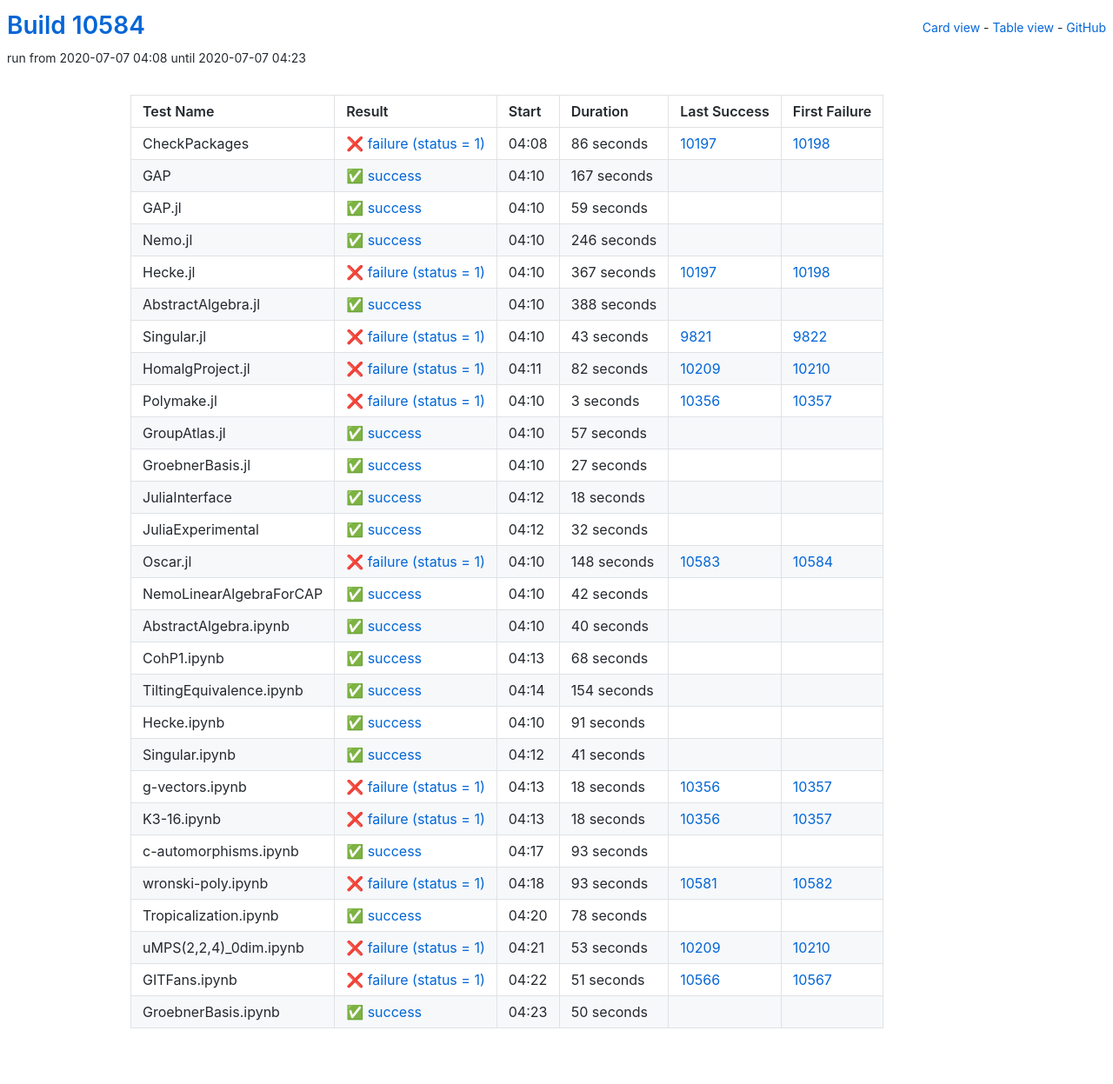
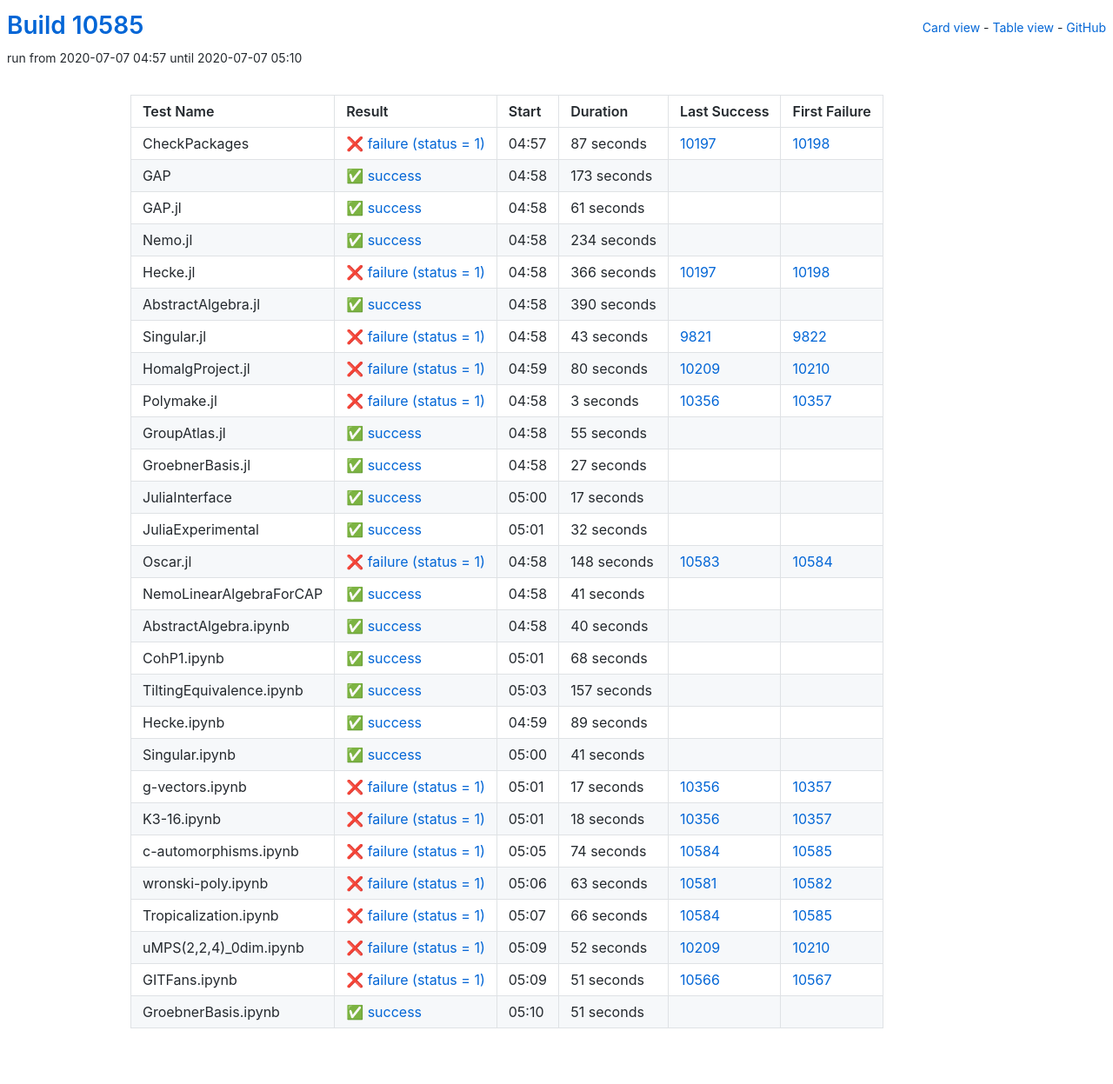
Before and after one commit to oscar-system/oscar-ci-status, a Jekyll site: the page built from table.html, in a window 1280 px wide. Shown: the whole page at 87% size. Built offline with Jekyll 4.4.1, drawn with Linux system fonts in a browser that asks for light colours.

Commit message:
Build #10585

```diff
--- a/_data/ci.yml
+++ b/_data/ci.yml
@@ -1,6 +1,6 @@
 ---
-build: 10584
-build_url: https://oscarci.mathematik.uni-kl.de/job/oscar/10584/
+build: 10585
+build_url: https://oscarci.mathematik.uni-kl.de/job/oscar/10585/
 job: oscar
 organization: oscar-system
 repo: oscar-ci-status
@@ -8,80 +8,80 @@
 tests:
 - name: CheckPackages
   id: checkpackages
-  log: https://oscarci.mathematik.uni-kl.de/job/oscar/10584/artifact/logs/build-10584/CheckPackages.log
-  start: 2020-07-07 04:08
+  log: https://oscarci.mathematik.uni-kl.de/job/oscar/10585/artifact/logs/build-10585/CheckPackages.log
+  start: 2020-07-07 04:57
   success: false
   exitcode: 1
   status: failure
-  duration: 86
+  duration: 87
   last_success: 10197
   last_success_url: https://oscarci.mathematik.uni-kl.de/job/oscar/10197/
   first_failure: 10198
   first_failure_url: https://oscarci.mathematik.uni-kl.de/job/oscar/10198/
 - name: GAP
   id: gap
-  log: https://oscarci.mathematik.uni-kl.de/job/oscar/10584/artifact/logs/build-10584/GAP.log
-  start: 2020-07-07 04:10
+  log: https://oscarci.mathematik.uni-kl.de/job/oscar/10585/artifact/logs/build-10585/GAP.log
+  start: 2020-07-07 04:58
   success: true
   exitcode: 0
   status: success
-  duration: 167
+  duration: 173
   last_success: false
   last_success_url:
   first_failure: false
   first_failure_url:
 - name: GAP.jl
   id: gap-jl
-  log: https://oscarci.mathematik.uni-kl.de/job/oscar/10584/artifact/logs/build-10584/GAP.jl.log
-  start: 2020-07-07 04:10
+  log: https://oscarci.mathematik.uni-kl.de/job/oscar/10585/artifact/logs/build-10585/GAP.jl.log
+  start: 2020-07-07 04:58
   success: true
   exitcode: 0
   status: success
-  duration: 59
+  duration: 61
   last_success: false
   last_success_url:
   first_failure: false
   first_failure_url:
 - name: Nemo.jl
   id: nemo-jl
-  log: https://oscarci.mathematik.uni-kl.de/job/oscar/10584/artifact/logs/build-10584/Nemo.jl.log
-  start: 2020-07-07 04:10
+  log: https://oscarci.mathematik.uni-kl.de/job/oscar/10585/artifact/logs/build-10585/Nemo.jl.log
+  start: 2020-07-07 04:58
   success: true
   exitcode: 0
   status: success
-  duration: 246
+  duration: 234
   last_success: false
   last_success_url:
   first_failure: false
   first_failure_url:
 - name: Hecke.jl
   id: hecke-jl
-  log: https://oscarci.mathematik.uni-kl.de/job/oscar/10584/artifact/logs/build-10584/Hecke.jl.log
-  start: 2020-07-07 04:10
+  log: https://oscarci.mathematik.uni-kl.de/job/oscar/10585/artifact/logs/build-10585/Hecke.jl.log
+  start: 2020-07-07 04:58
   success: false
   exitcode: 1
   status: failure
-  duration: 367
+  duration: 366
   last_success: 10197
   last_success_url: https://oscarci.mathematik.uni-kl.de/job/oscar/10197/
   first_failure: 10198
   first_failure_url: https://oscarci.mathematik.uni-kl.de/job/oscar/10198/
 - name: AbstractAlgebra.jl
   id: abstractalgebra-jl
-  log: https://oscarci.mathematik.uni-kl.de/job/oscar/10584/artifact/logs/build-10584/AbstractAlgebra.jl.log
-  start: 2020-07-07 04:10
+  log: https://oscarci.mathematik.uni-kl.de/job/oscar/10585/artifact/logs/build-10585/AbstractAlgebra.jl.log
+  start: 2020-07-07 04:58
   success: true
   exitcode: 0
   status: success
-  duration: 388
+  duration: 390
   last_success: false
   last_success_url:
   first_failure: false
   first_failure_url:
 - name: Singular.jl
   id: singular-jl
-  log: https://oscarci.mathematik.uni-kl.de/job/oscar/10584/artifact/logs/build-10584/Singular.jl.log
-  start: 2020-07-07 04:10
+  log: https://oscarci.mathematik.uni-kl.de/job/oscar/10585/artifact/logs/build-10585/Singular.jl.log
+  start: 2020-07-07 04:58
   success: false
   exitcode: 1
   status: failure
@@ -92,20 +92,20 @@
   first_failure_url: https://oscarci.mathematik.uni-kl.de/job/oscar/9822/
 - name: HomalgProject.jl
   id: homalgproject-jl
-  log: https://oscarci.mathematik.uni-kl.de/job/oscar/10584/artifact/logs/build-10584/HomalgProject.jl.log
-  start: 2020-07-07 04:11
+  log: https://oscarci.mathematik.uni-kl.de/job/oscar/10585/artifact/logs/build-10585/HomalgProject.jl.log
+  start: 2020-07-07 04:59
   success: false
   exitcode: 1
   status: failure
-  duration: 82
+  duration: 80
   last_success: 10209
   last_success_url: https://oscarci.mathematik.uni-kl.de/job/oscar/10209/
   first_failure: 10210
   first_failure_url: https://oscarci.mathematik.uni-kl.de/job/oscar/10210/
 - name: Polymake.jl
   id: polymake-jl
-  log: https://oscarci.mathematik.uni-kl.de/job/oscar/10584/artifact/logs/build-10584/Polymake.jl.log
-  start: 2020-07-07 04:10
+  log: https://oscarci.mathematik.uni-kl.de/job/oscar/10585/artifact/logs/build-10585/Polymake.jl.log
+  start: 2020-07-07 04:58
   success: false
   exitcode: 1
   status: failure
@@ -116,20 +116,20 @@
   first_failure_url: https://oscarci.mathematik.uni-kl.de/job/oscar/10357/
 - name: GroupAtlas.jl
   id: groupatlas-jl
-  log: https://oscarci.mathematik.uni-kl.de/job/oscar/10584/artifact/logs/build-10584/GroupAtlas.jl.log
-  start: 2020-07-07 04:10
+  log: https://oscarci.mathematik.uni-kl.de/job/oscar/10585/artifact/logs/build-10585/GroupAtlas.jl.log
+  start: 2020-07-07 04:58
   success: true
   exitcode: 0
   status: success
-  duration: 57
+  duration: 55
   last_success: false
   last_success_url:
   first_failure: false
   first_failure_url:
 - name: GroebnerBasis.jl
   id: groebnerbasis-jl
-  log: https://oscarci.mathematik.uni-kl.de/job/oscar/10584/artifact/logs/build-10584/GroebnerBasis.jl.log
-  start: 2020-07-07 04:10
+  log: https://oscarci.mathematik.uni-kl.de/job/oscar/10585/artifact/logs/build-10585/GroebnerBasis.jl.log
+  start: 2020-07-07 04:58
   success: true
   exitcode: 0
   status: success
@@ -140,20 +140,20 @@
   first_failure_url:
 - name: JuliaInterface
   id: juliainterface
-  log: https://oscarci.mathematik.uni-kl.de/job/oscar/10584/artifact/logs/build-10584/JuliaInterface.log
-  start: 2020-07-07 04:12
+  log: https://oscarci.mathematik.uni-kl.de/job/oscar/10585/artifact/logs/build-10585/JuliaInterface.log
+  start: 2020-07-07 05:00
   success: true
   exitcode: 0
   status: success
-  duration: 18
+  duration: 17
   last_success: false
   last_success_url:
   first_failure: false
   first_failure_url:
 - name: JuliaExperimental
   id: juliaexperimental
-  log: https://oscarci.mathematik.uni-kl.de/job/oscar/10584/artifact/logs/build-10584/JuliaExperimental.log
-  start: 2020-07-07 04:12
+  log: https://oscarci.mathematik.uni-kl.de/job/oscar/10585/artifact/logs/build-10585/JuliaExperimental.log
+  start: 2020-07-07 05:01
   success: true
   exitcode: 0
   status: success
@@ -164,8 +164,8 @@
   first_failure_url:
 - name: Oscar.jl
   id: oscar-jl
-  log: https://oscarci.mathematik.uni-kl.de/job/oscar/10584/artifact/logs/build-10584/Oscar.jl.log
-  start: 2020-07-07 04:10
+  log: https://oscarci.mathematik.uni-kl.de/job/oscar/10585/artifact/logs/build-10585/Oscar.jl.log
+  start: 2020-07-07 04:58
   success: false
   exitcode: 1
   status: failure
@@ -176,20 +176,20 @@
   first_failure_url: https://oscarci.mathematik.uni-kl.de/job/oscar/10584/
 - name: NemoLinearAlgebraForCAP
   id: nemolinearalgebraforcap
-  log: https://oscarci.mathematik.uni-kl.de/job/oscar/10584/artifact/logs/build-10584/NemoLinearAlgebraForCAP.log
-  start: 2020-07-07 04:10
+  log: https://oscarci.mathematik.uni-kl.de/job/oscar/10585/artifact/logs/build-10585/NemoLinearAlgebraForCAP.log
+  start: 2020-07-07 04:58
   success: true
   exitcode: 0
   status: success
-  duration: 42
+  duration: 41
   last_success: false
   last_success_url:
   first_failure: false
   first_failure_url:
 - name: AbstractAlgebra.ipynb
   id: abstractalgebra-ipynb
-  log: https://oscarci.mathematik.uni-kl.de/job/oscar/10584/artifact/logs/build-10584/AbstractAlgebra.ipynb.log
-  start: 2020-07-07 04:10
+  log: https://oscarci.mathematik.uni-kl.de/job/oscar/10585/artifact/logs/build-10585/AbstractAlgebra.ipynb.log
+  start: 2020-07-07 04:58
   success: true
   exitcode: 0
   status: success
@@ -200,8 +200,8 @@
   first_failure_url:
 - name: CohP1.ipynb
   id: cohp1-ipynb
-  log: https://oscarci.mathematik.uni-kl.de/job/oscar/10584/artifact/logs/build-10584/CohP1.ipynb.log
-  start: 2020-07-07 04:13
+  log: https://oscarci.mathematik.uni-kl.de/job/oscar/10585/artifact/logs/build-10585/CohP1.ipynb.log
+  start: 2020-07-07 05:01
   success: true
   exitcode: 0
   status: success
@@ -212,32 +212,32 @@
   first_failure_url:
 - name: TiltingEquivalence.ipynb
   id: tiltingequivalence-ipynb
-  log: https://oscarci.mathematik.uni-kl.de/job/oscar/10584/artifact/logs/build-10584/TiltingEquivalence.ipynb.log
-  start: 2020-07-07 04:14
+  log: https://oscarci.mathematik.uni-kl.de/job/oscar/10585/artifact/logs/build-10585/TiltingEquivalence.ipynb.log
+  start: 2020-07-07 05:03
   success: true
   exitcode: 0
   status: success
-  duration: 154
+  duration: 157
   last_success: false
   last_success_url:
   first_failure: false
   first_failure_url:
 - name: Hecke.ipynb
   id: hecke-ipynb
-  log: https://oscarci.mathematik.uni-kl.de/job/oscar/10584/artifact/logs/build-10584/Hecke.ipynb.log
-  start: 2020-07-07 04:10
+  log: https://oscarci.mathematik.uni-kl.de/job/oscar/10585/artifact/logs/build-10585/Hecke.ipynb.log
+  start: 2020-07-07 04:59
   success: true
   exitcode: 0
   status: success
-  duration: 91
+  duration: 89
   last_success: false
   last_success_url:
   first_failure: false
   first_failure_url:
 - name: Singular.ipynb
   id: singular-ipynb
-  log: https://oscarci.mathematik.uni-kl.de/job/oscar/10584/artifact/logs/build-10584/Singular.ipynb.log
-  start: 2020-07-07 04:12
+  log: https://oscarci.mathematik.uni-kl.de/job/oscar/10585/artifact/logs/build-10585/Singular.ipynb.log
+  start: 2020-07-07 05:00
   success: true
   exitcode: 0
   status: success
@@ -248,20 +248,20 @@
   first_failure_url:
 - name: g-vectors.ipynb
   id: g-vectors-ipynb
-  log: https://oscarci.mathematik.uni-kl.de/job/oscar/10584/artifact/logs/build-10584/g-vectors.ipynb.log
-  start: 2020-07-07 04:13
+  log: https://oscarci.mathematik.uni-kl.de/job/oscar/10585/artifact/logs/build-10585/g-vectors.ipynb.log
+  start: 2020-07-07 05:01
   success: false
   exitcode: 1
   status: failure
-  duration: 18
+  duration: 17
   last_success: 10356
   last_success_url: https://oscarci.mathematik.uni-kl.de/job/oscar/10356/
   first_failure: 10357
   first_failure_url: https://oscarci.mathematik.uni-kl.de/job/oscar/10357/
 - name: K3-16.ipynb
   id: k3-16-ipynb
-  log: https://oscarci.mathematik.uni-kl.de/job/oscar/10584/artifact/logs/build-10584/K3-16.ipynb.log
-  start: 2020-07-07 04:13
+  log: https://oscarci.mathematik.uni-kl.de/job/oscar/10585/artifact/logs/build-10585/K3-16.ipynb.log
+  start: 2020-07-07 05:01
   success: false
   exitcode: 1
   status: failure
@@ -272,56 +272,56 @@
   first_failure_url: https://oscarci.mathematik.uni-kl.de/job/oscar/10357/
 - name: c-automorphisms.ipynb
   id: c-automorphisms-ipynb
-  log: https://oscarci.mathematik.uni-kl.de/job/oscar/10584/artifact/logs/build-10584/c-automorphisms.ipynb.log
-  start: 2020-07-07 04:17
-  success: true
-  exitcode: 0
-  status: success
-  duration: 93
-  last_success: false
-  last_success_url:
-  first_failure: false
-  first_failure_url:
-- name: wronski-poly.ipynb
-  id: wronski-poly-ipynb
-  log: https://oscarci.mathematik.uni-kl.de/job/oscar/10584/artifact/logs/build-10584/wronski-poly.ipynb.log
-  start: 2020-07-07 04:18
+  log: https://oscarci.mathematik.uni-kl.de/job/oscar/10585/artifact/logs/build-10585/c-automorphisms.ipynb.log
+  start: 2020-07-07 05:05
   success: false
   exitcode: 1
   status: failure
-  duration: 93
+  duration: 74
+  last_success: 10584
+  last_success_url: https://oscarci.mathematik.uni-kl.de/job/oscar/10584/
+  first_failure: 10585
+  first_failure_url: https://oscarci.mathematik.uni-kl.de/job/oscar/10585/
+- name: wronski-poly.ipynb
+  id: wronski-poly-ipynb
+  log: https://oscarci.mathematik.uni-kl.de/job/oscar/10585/artifact/logs/build-10585/wronski-poly.ipynb.log
+  start: 2020-07-07 05:06
+  success: false
+  exitcode: 1
+  status: failure
+  duration: 63
   last_success: 10581
   last_success_url: https://oscarci.mathematik.uni-kl.de/job/oscar/10581/
   first_failure: 10582
   first_failure_url: https://oscarci.mathematik.uni-kl.de/job/oscar/10582/
 - name: Tropicalization.ipynb
   id: tropicalization-ipynb
-  log: https://oscarci.mathematik.uni-kl.de/job/oscar/10584/artifact/logs/build-10584/Tropicalization.ipynb.log
-  start: 2020-07-07 04:20
-  success: true
-  exitcode: 0
-  status: success
-  duration: 78
-  last_success: false
-  last_success_url:
-  first_failure: false
-  first_failure_url:
-- name: uMPS(2,2,4)_0dim.ipynb
-  id: umps-2-2-4-0dim-ipynb
-  log: https://oscarci.mathematik.uni-kl.de/job/oscar/10584/artifact/logs/build-10584/uMPS-2-2-4-_0dim.ipynb.log
-  start: 2020-07-07 04:21
+  log: https://oscarci.mathematik.uni-kl.de/job/oscar/10585/artifact/logs/build-10585/Tropicalization.ipynb.log
+  start: 2020-07-07 05:07
   success: false
   exitcode: 1
   status: failure
-  duration: 53
+  duration: 66
+  last_success: 10584
+  last_success_url: https://oscarci.mathematik.uni-kl.de/job/oscar/10584/
+  first_failure: 10585
+  first_failure_url: https://oscarci.mathematik.uni-kl.de/job/oscar/10585/
+- name: uMPS(2,2,4)_0dim.ipynb
+  id: umps-2-2-4-0dim-ipynb
+  log: https://oscarci.mathematik.uni-kl.de/job/oscar/10585/artifact/logs/build-10585/uMPS-2-2-4-_0dim.ipynb.log
+  start: 2020-07-07 05:09
+  success: false
+  exitcode: 1
+  status: failure
+  duration: 52
   last_success: 10209
   last_success_url: https://oscarci.mathematik.uni-kl.de/job/oscar/10209/
   first_failure: 10210
   first_failure_url: https://oscarci.mathematik.uni-kl.de/job/oscar/10210/
 - name: GITFans.ipynb
   id: gitfans-ipynb
-  log: https://oscarci.mathematik.uni-kl.de/job/oscar/10584/artifact/logs/build-10584/GITFans.ipynb.log
-  start: 2020-07-07 04:22
+  log: https://oscarci.mathematik.uni-kl.de/job/oscar/10585/artifact/logs/build-10585/GITFans.ipynb.log
+  start: 2020-07-07 05:09
   success: false
   exitcode: 1
   status: failure
@@ -332,12 +332,12 @@
   first_failure_url: https://oscarci.mathematik.uni-kl.de/job/oscar/10567/
 - name: GroebnerBasis.ipynb
   id: groebnerbasis-ipynb
-  log: https://oscarci.mathematik.uni-kl.de/job/oscar/10584/artifact/logs/build-10584/GroebnerBasis.ipynb.log
-  start: 2020-07-07 04:23
+  log: https://oscarci.mathematik.uni-kl.de/job/oscar/10585/artifact/logs/build-10585/GroebnerBasis.ipynb.log
+  start: 2020-07-07 05:10
   success: true
   exitcode: 0
   status: success
-  duration: 50
+  duration: 51
   last_success: false
   last_success_url:
   first_failure: false
```
Also changed, not shown: README.md.
